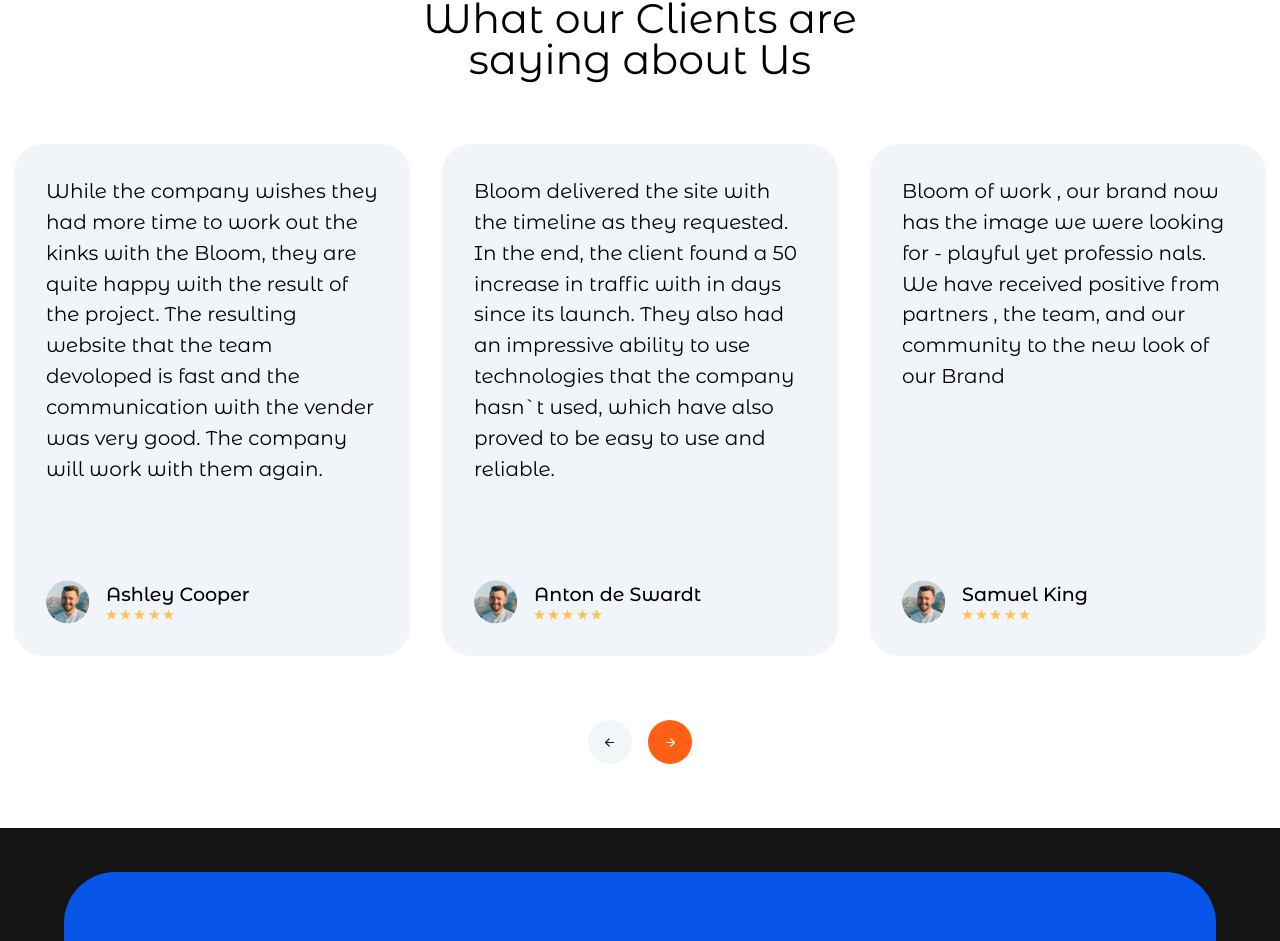
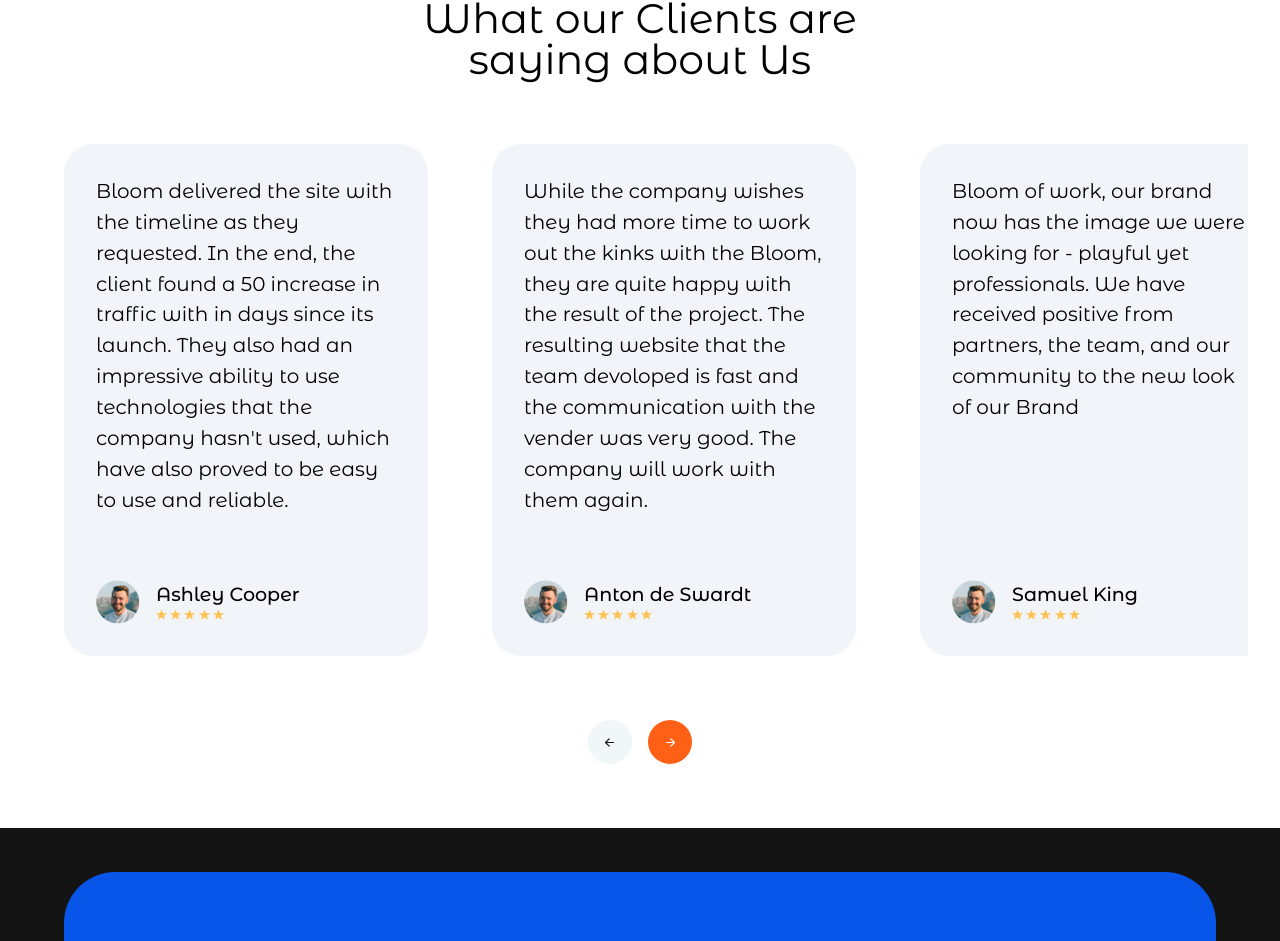
Before and after one commit to Yole-dev/bloom-revamped, a React (Create React App) app: page / in a window 1280 px wide. Shown: the part 5895-6836 px from the top of the page. Built offline with nearby package versions, Linux system fonts and the light colour scheme.

Commit message:
added the carousel functionality to the home page using an embla's carousel library trying to fix the button controls, swipe contols work for now

```diff
--- a/package.json
+++ b/package.json
@@ -7,6 +7,7 @@
     "@testing-library/jest-dom": "^6.6.3",
     "@testing-library/react": "^16.3.0",
     "@testing-library/user-event": "^13.5.0",
+    "embla-carousel-react": "^8.6.0",
     "react": "^19.1.0",
     "react-dom": "^19.1.0",
     "react-router-dom": "^7.5.2",
--- a/src/components/Circlebtn.js
+++ b/src/components/Circlebtn.js
@@ -9,6 +9,7 @@ export default function CircleButton({
   borderRadius = 100,
   cursor = "pointer",
   className = "",
+  role = "",
 }) {
   const customBtnStyle = {
     display: "flex",
@@ -25,7 +26,7 @@ export default function CircleButton({
   };
 
   return (
-    <div style={customBtnStyle} className={className}>
+    <div style={customBtnStyle} role={role} className={className}>
       {children}
     </div>
   );
--- a/src/index.css
+++ b/src/index.css
@@ -602,3 +602,29 @@ button:focus {
   align-items: center;
   gap: 1rem;
 }
+
+/* embla carousel styling*/
+.embla {
+  overflow: hidden;
+  width: 100%;
+  max-width: 1320px;
+  padding: 0 2rem;
+}
+
+.embla__container {
+  display: flex;
+  gap: 2rem;
+  margin-left: -2rem;
+}
+
+.embla__slide {
+  flex: 0 0 396px;
+  min-width: 0;
+  padding-left: 2rem;
+}
+
+@media (max-width: 768px) {
+  .embla__slide {
+    flex: 0 0 calc(100% - 2rem); /* 1 slide on mobile */
+  }
+}
--- a/src/pages/Home.js
+++ b/src/pages/Home.js
@@ -1,4 +1,10 @@
+// imported carousel library
+import useEmblaCarousel from "embla-carousel-react";
+
+// imported reusable button component
 import CircleButton from "../components/Circlebtn";
+
+// imported images
 import heroImage from "../assets/home/hero_image.png";
 import portfolioImage1 from "../assets/home/portfolio1.png";
 import portfolioImage2 from "../assets/home/portfolio2.png";
@@ -274,42 +280,88 @@ function Detail({
 }
 
 function TestimonialsSection() {
+  const [emblaRef, emblaApi] = useEmblaCarousel({
+    align: "start",
+    containScroll: "trimSnaps",
+    slidesToScroll: 3,
+  });
+
+  const scrollPrev = () => emblaApi?.scrollPrev();
+  const scrollNext = () => emblaApi?.scrollNext();
+
   return (
     <div className="testimonial-section">
       <p className="testimonial-heading">
         What our Clients are saying about Us
       </p>
-      <Testimonials />
 
-      <CarouselButtons />
+      <div className="embla" ref={emblaRef}>
+        <div className="embla__container">
+          <Testimonials emblaApi={emblaApi} />
+        </div>
+      </div>
+
+      <CarouselButtons onPrev={scrollPrev} onNext={scrollNext} />
     </div>
   );
 }
 
-function Testimonials() {
-  return (
-    <div className="testimonials-container">
-      <Testimonial name="Ashley Cooper">
-        While the company wishes they had more time to work out the kinks with
+function Testimonials({ emblaApi }) {
+  const testimonialData = [
+    {
+      name: "Ashley Cooper",
+      content: `Bloom delivered the site with the timeline as they requested. In the
+        end, the client found a 50 increase in traffic with in days since its
+        launch. They also had an impressive ability to use technologies that the
+        company hasn't used, which have also proved to be easy to use and
+        reliable.`,
+    },
+
+    {
+      name: "Anton de Swardt",
+      content: `While the company wishes they had more time to work out the kinks with
         the Bloom, they are quite happy with the result of the project. The
         resulting website that the team devoloped is fast and the communication
-        with the vender was very good. The company will work with them again.
-      </Testimonial>
+        with the vender was very good. The company will work with them again.`,
+    },
 
-      <Testimonial name="Anton de Swardt">
-        Bloom delivered the site with the timeline as they requested. In the
-        end, the client found a 50 increase in traffic with in days since its
-        launch. They also had an impressive ability to use technologies that the
-        company hasn`t used, which have also proved to be easy to use and
-        reliable.
-      </Testimonial>
+    {
+      name: "Samuel King",
+      content: `Bloom of work, our brand now has the image we were looking for -
+        playful yet professionals. We have received positive from partners,
+        the team, and our community to the new look of our Brand`,
+    },
 
-      <Testimonial name="Samuel King">
-        Bloom of work , our brand now has the image we were looking for -
-        playful yet professio nals. We have received positive from partners ,
-        the team, and our community to the new look of our Brand
-      </Testimonial>
-    </div>
+    {
+      name: "Page",
+      content: `Bloom of work, our brand now has the image we were looking for -
+        playful yet professionals. `,
+    },
+
+    {
+      name: "Roy",
+      content: `We have received positive from partners,
+        the team, and our community to the new look of our Brand`,
+    },
+
+    {
+      name: "Ronald",
+      content: `Bloom of work, our brand now has the image we were looking for -
+        playful yet professio nals. We have received positive from partners,
+        the team, and our community to the new look of our Brand`,
+    },
+  ];
+
+  return (
+    <>
+      {testimonialData.map((testimonial, i) => (
+        <div className="testimonials-container embla__slide" key={i}>
+          <Testimonial name={testimonial.name}>
+            {testimonial.content}
+          </Testimonial>
+        </div>
+      ))}
+    </>
   );
 }
 
@@ -346,7 +398,7 @@ function StarRating({ rating }) {
   );
 }
 
-function CarouselButtons() {
+function CarouselButtons({ onPrev, onNext }) {
   return (
     <div className="carousel-buttons-container">
       <CircleButton
@@ -357,6 +409,7 @@ function CarouselButtons() {
         fontSize={13}
         border="none"
         className="previous"
+        onClick={onPrev}
       >
         <ion-icon name="arrow-back"></ion-icon>
       </CircleButton>
@@ -368,6 +421,7 @@ function CarouselButtons() {
         fontSize={13}
         border="none"
         className="next"
+        onClick={onNext}
       >
         <ion-icon name="arrow-forward"></ion-icon>
       </CircleButton>
```
Also changed, not shown: 1 other file (tests, documents, lock files or other folders).
